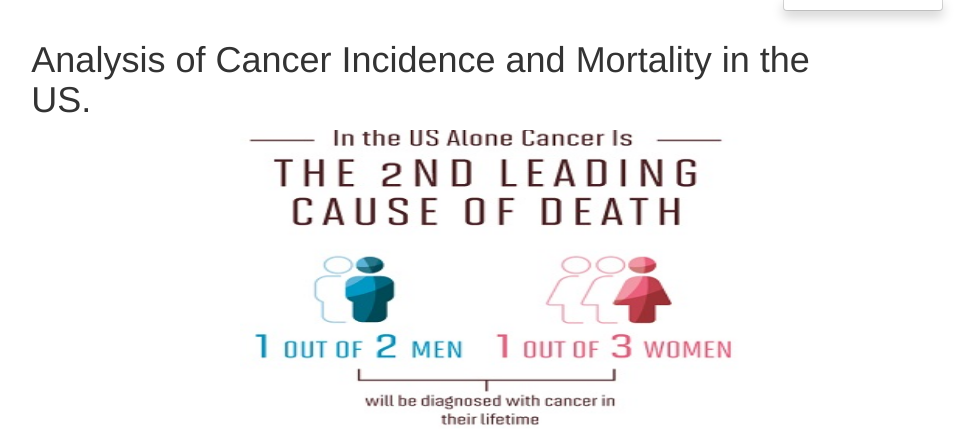
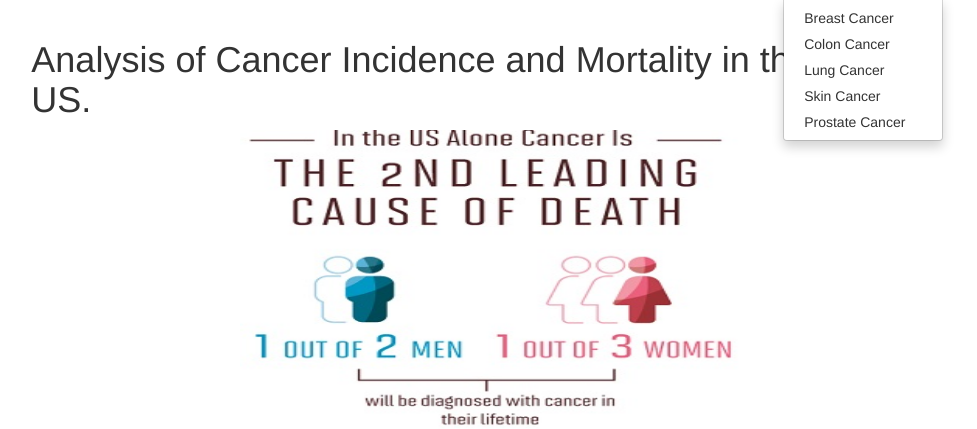
Before and after one commit to shahzina/Cancer-In-America, a Flask app: page / in a window 1280 px wide, after a click on "Maps by State". Shown: the part 52-481 px from the top of the page, without its empty margins (197-1174 px from the left). Run offline with Flask 2, Linux system fonts and the light colour scheme; some libraries are stand-ins or nearby versions.

Commit message:
map endpnts added to drpdwn

```diff
--- a/templates/index.html
+++ b/templates/index.html
@@ -47,7 +47,7 @@
               <span class="icon-bar"></span>
             </button>
             <div class="col-s-9 phone-nav">
-              <a class="navbar-brand" href="#" id="logo">Cancer in America</a>
+              <a class="navbar-brand" href="/" id="logo">Cancer in America</a>
             </div>
           </div>
 
@@ -68,6 +68,12 @@
               <li class="dropdown">
                 <a href="#" class="dropdown-toggle" data-toggle="dropdown" role="button" aria-haspopup="true" aria-expanded="false">Maps by State <span class="caret"></span></a>
                 <ul class="dropdown-menu">
+                  <li><a href="http://127.0.0.1:5000/breastcancer"> Breast Cancer </a></li>
+                  <li> <a href = "http://127.0.0.1:5000/coloncancer"> Colon Cancer </a></li>
+                  <li> <a href = "http://127.0.0.1:5000/lungcancer"> Lung Cancer </a></li>
+                  <li> <a href = "http://127.0.0.1:5000/skincancer"> Skin Cancer </a></li>
+                  <li> <a href = "http://127.0.0.1:5000/prostatecancer"> Prostate Cancer </a></li>
+
 
 
                 </ul>
@@ -99,7 +105,7 @@
     <div class = "row">
       <div class = "col-sm-4"></div>
       <div class = "col-sm-8">
-        <img src="images/image1.jpg" class="mx-auto d-block" alt="Cancer Ratio" width="500" height="300">
+        <img src="../../images/image1.jpg" class="mx-auto d-block" alt="Cancer Ratio" width="500" height="300">
       </div>
     </div>
 <!-- test -->
```
